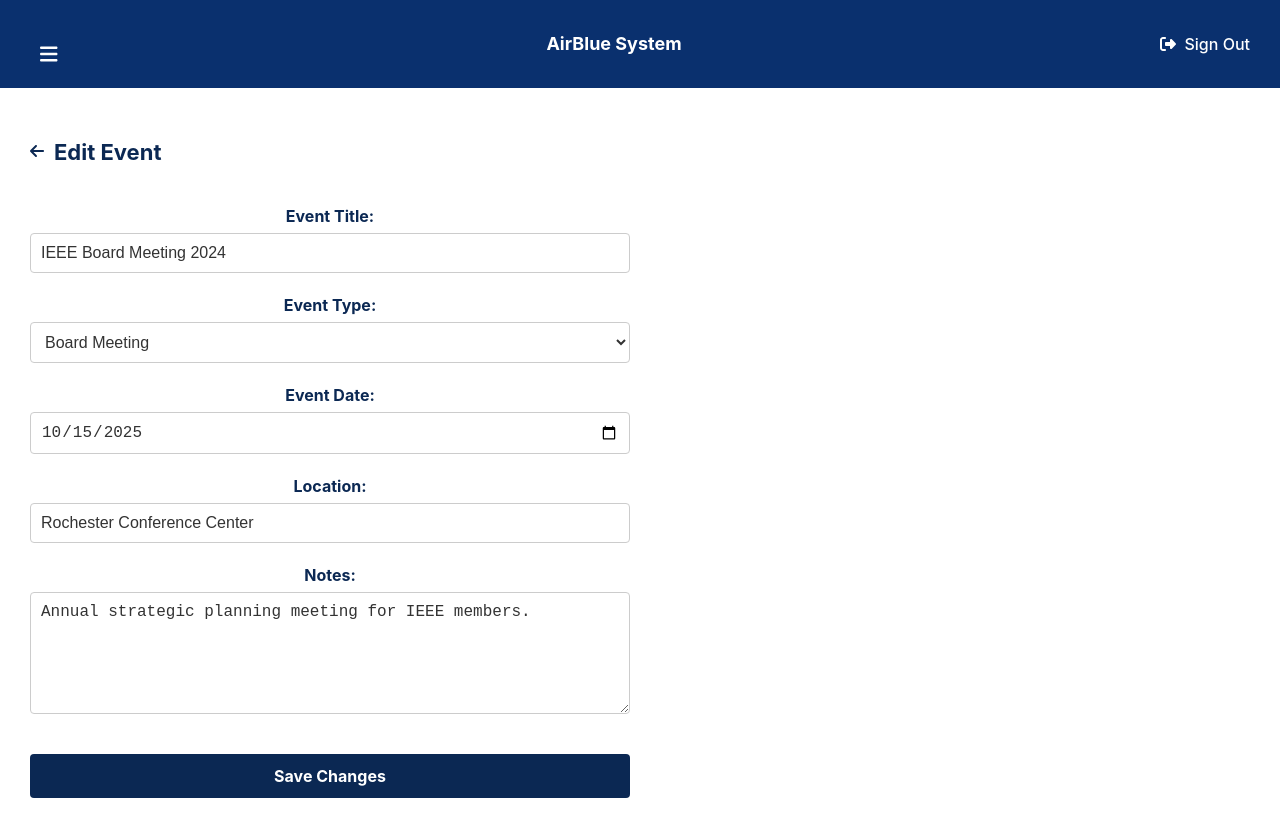
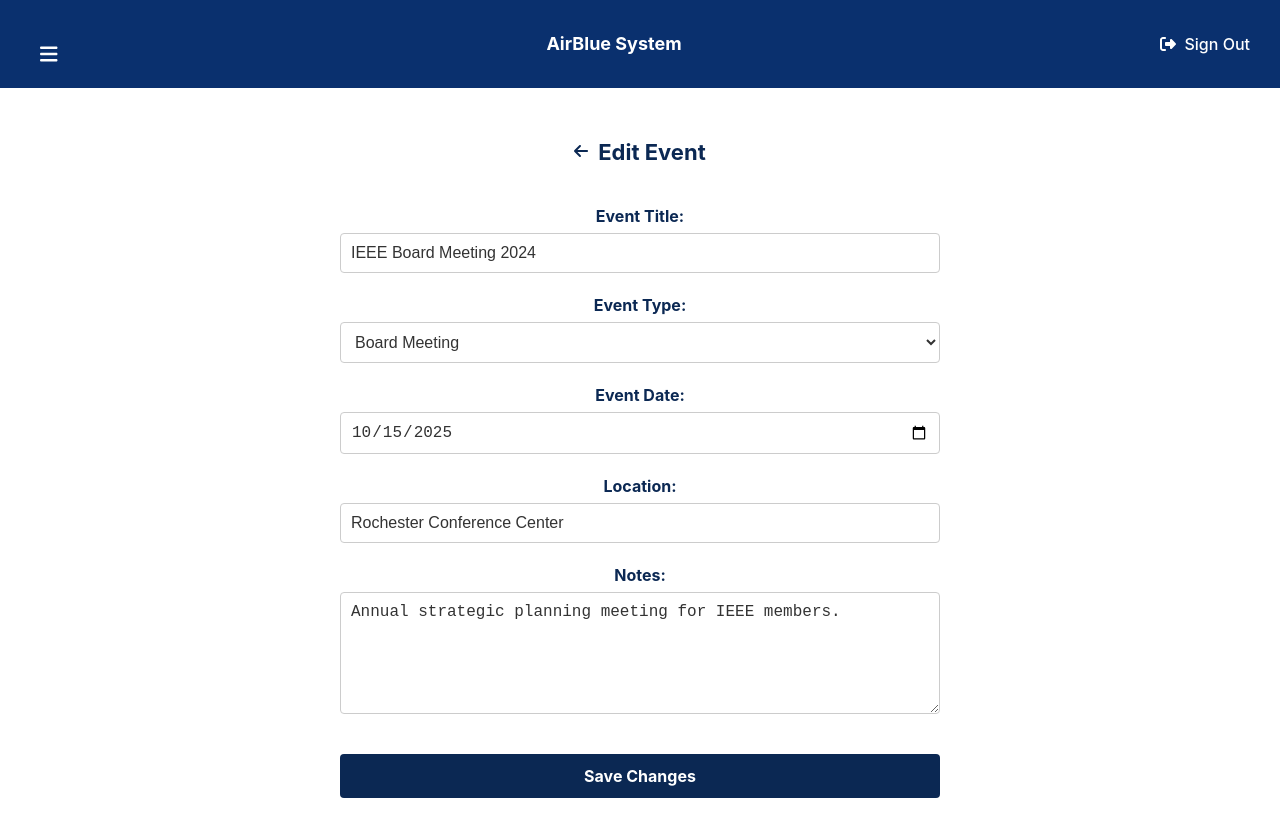
Before and after one commit to RR1288/AirBlue-frontend, a React (Vite) app: page /event-edit in a window 1280 px wide. Built offline with nearby package versions, Linux system fonts and the light colour scheme.

Commit message:
Fixed layout problems for event-edit

```diff
--- a/src/pages/EventEditPage.jsx
+++ b/src/pages/EventEditPage.jsx
@@ -3,6 +3,7 @@ import Header from '../components/Header';
 import { FontAwesomeIcon } from '@fortawesome/react-fontawesome';
 import { faArrowLeft } from '@fortawesome/free-solid-svg-icons';
 import { Link } from 'react-router-dom';
+import { width } from '@fortawesome/free-solid-svg-icons/fa0';
 
 const EventsEditPage = () => {
     const [eventDetails, setEventDetails] = useState({
@@ -123,20 +124,25 @@ const styles = {
         display: 'flex',
         flexDirection: 'column',
         minHeight: '100vh',
-        width: '100vw',
+        width: '100%',
         backgroundColor: '#FFFFFF',
     },
     mainContent: {
         flex: 1,
+        //display: 'flex',
+        width: '100%',
+        flexDirection: 'column',
+        alignItems: 'center',
         maxWidth: '600px',
-        margin: '10px',
-        alignItems: 'center',
+        margin: '10px auto',
         padding: '20px',
     },
     headerRow: {
+        justifyContent: 'center',
         display: 'flex',
         alignItems: 'center',
         marginBottom: '20px',
+        width: '100%',
     },
     backButton: {
         textDecoration: 'none',
```
